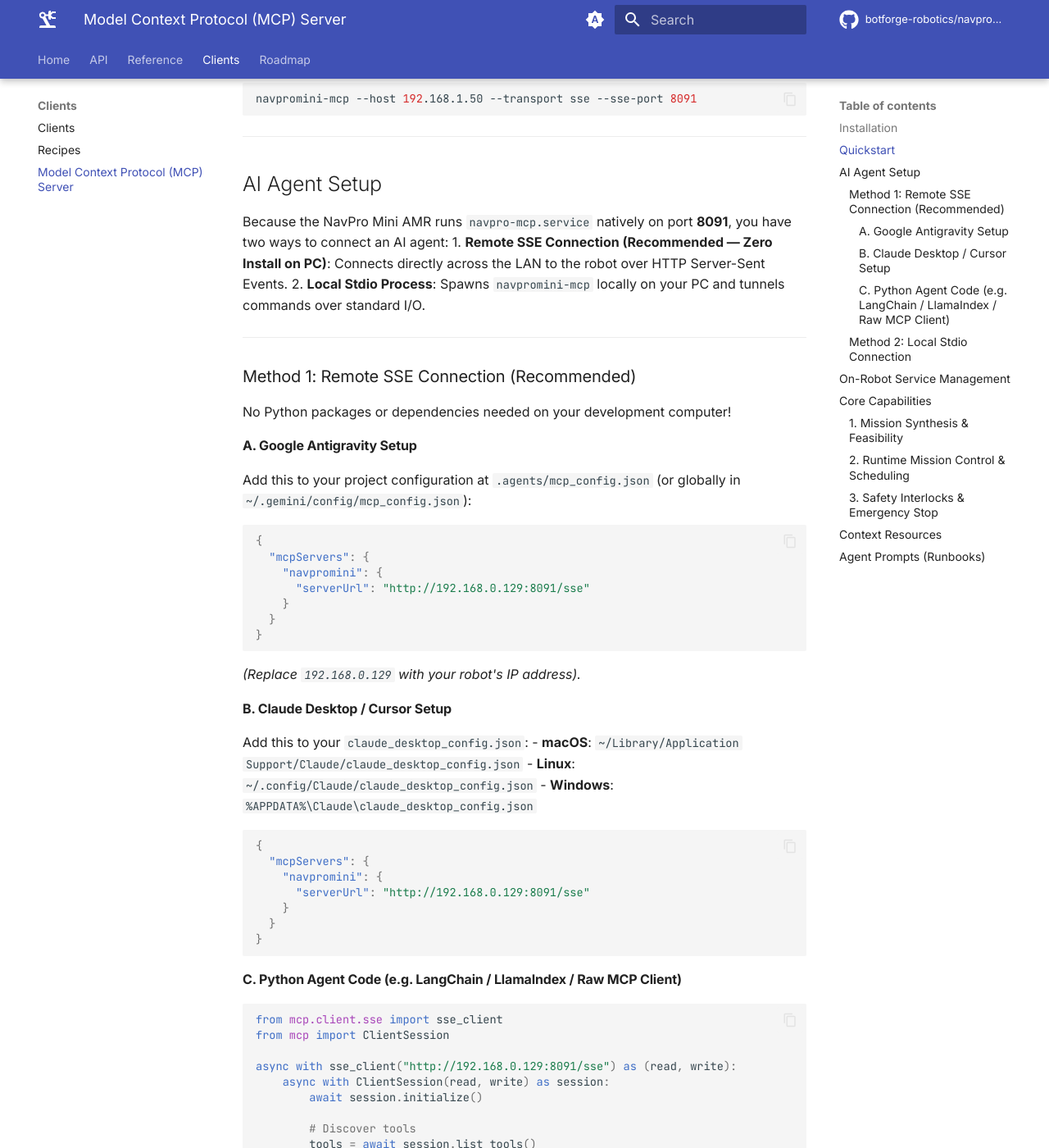
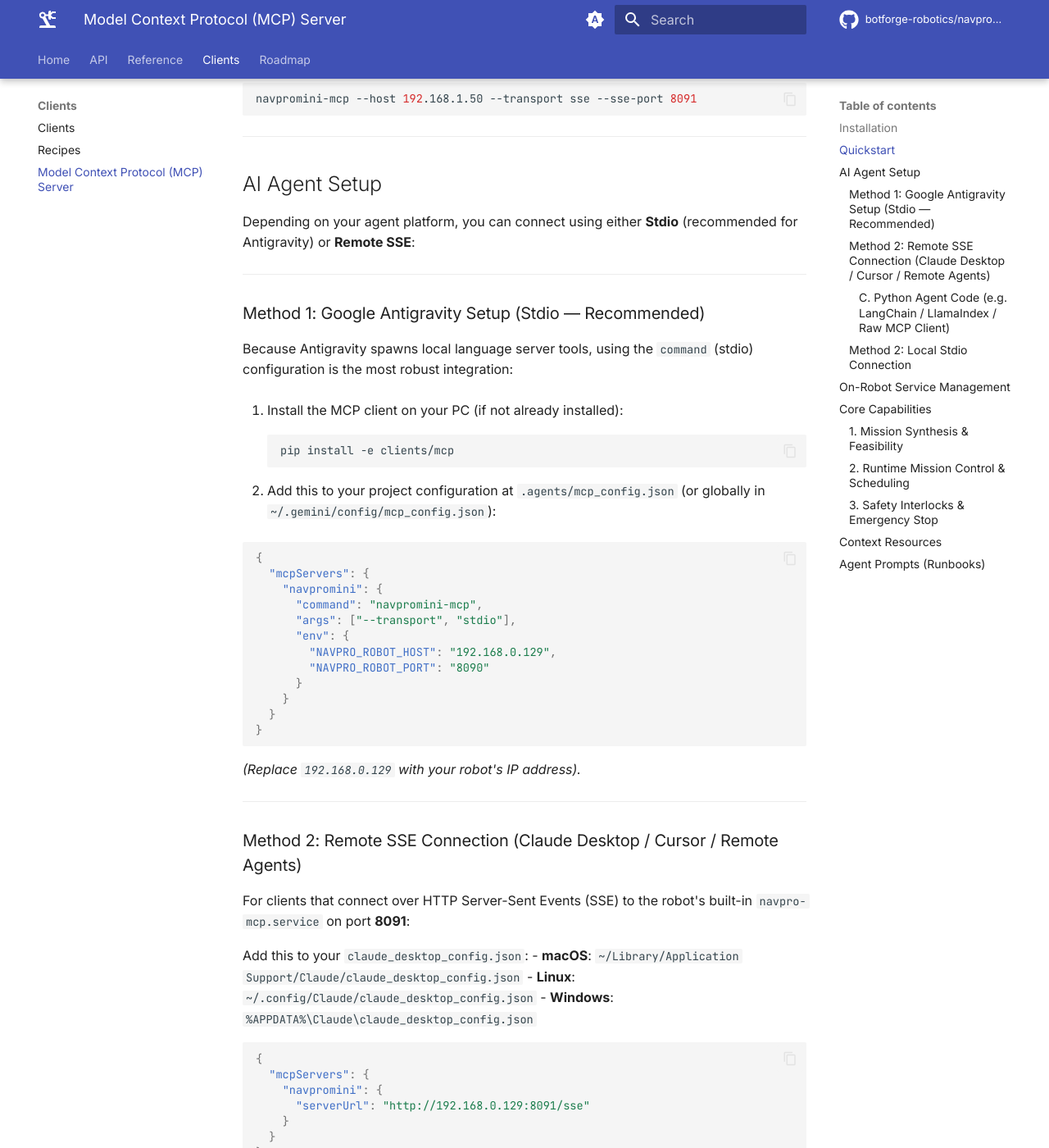
Before and after one commit to botforge-robotics/navpromini_sdk, an MkDocs documentation site: the page built from docs/mcp.md, in a window 1280 px wide and 1400 px high, scrolled down 777 px. Shown: the whole window at 82% size. Built offline with MkDocs 1.6.1 and Material for MkDocs 9.7.7, drawn with Linux system fonts in a browser that asks for light colours; comment, search, counter and statistics services are not loaded.

Commit message:
docs(mcp): recommend stdio for Antigravity and SSE for Claude/remote

````diff
--- a/docs/mcp.md
+++ b/docs/mcp.md
@@ -34,32 +34,42 @@
 
 ## AI Agent Setup
 
-Because the NavPro Mini AMR runs `navpro-mcp.service` natively on port **8091**, you have two ways to connect an AI agent:
-1. **Remote SSE Connection (Recommended — Zero Install on PC)**: Connects directly across the LAN to the robot over HTTP Server-Sent Events.
-2. **Local Stdio Process**: Spawns `navpromini-mcp` locally on your PC and tunnels commands over standard I/O.
+Depending on your agent platform, you can connect using either **Stdio** (recommended for Antigravity) or **Remote SSE**:
 
 ---
 
-### Method 1: Remote SSE Connection (Recommended)
+### Method 1: Google Antigravity Setup (Stdio — Recommended)
 
-No Python packages or dependencies needed on your development computer!
+Because Antigravity spawns local language server tools, using the `command` (stdio) configuration is the most robust integration:
 
-#### A. Google Antigravity Setup
+1. Install the MCP client on your PC (if not already installed):
+```bash
+pip install -e clients/mcp
+```
 
-Add this to your project configuration at `.agents/mcp_config.json` (or globally in `~/.gemini/config/mcp_config.json`):
+2. Add this to your project configuration at `.agents/mcp_config.json` (or globally in `~/.gemini/config/mcp_config.json`):
 
 ```json
 {
   "mcpServers": {
     "navpromini": {
-      "serverUrl": "http://192.168.0.129:8091/sse"
+      "command": "navpromini-mcp",
+      "args": ["--transport", "stdio"],
+      "env": {
+        "NAVPRO_ROBOT_HOST": "192.168.0.129",
+        "NAVPRO_ROBOT_PORT": "8090"
+      }
     }
   }
 }
 ```
 *(Replace `192.168.0.129` with your robot's IP address).*
 
-#### B. Claude Desktop / Cursor Setup
+---
+
+### Method 2: Remote SSE Connection (Claude Desktop / Cursor / Remote Agents)
+
+For clients that connect over HTTP Server-Sent Events (SSE) to the robot's built-in `navpro-mcp.service` on port **8091**:
 
 Add this to your `claude_desktop_config.json`:
 - **macOS**: `~/Library/Application Support/Claude/claude_desktop_config.json`
````
